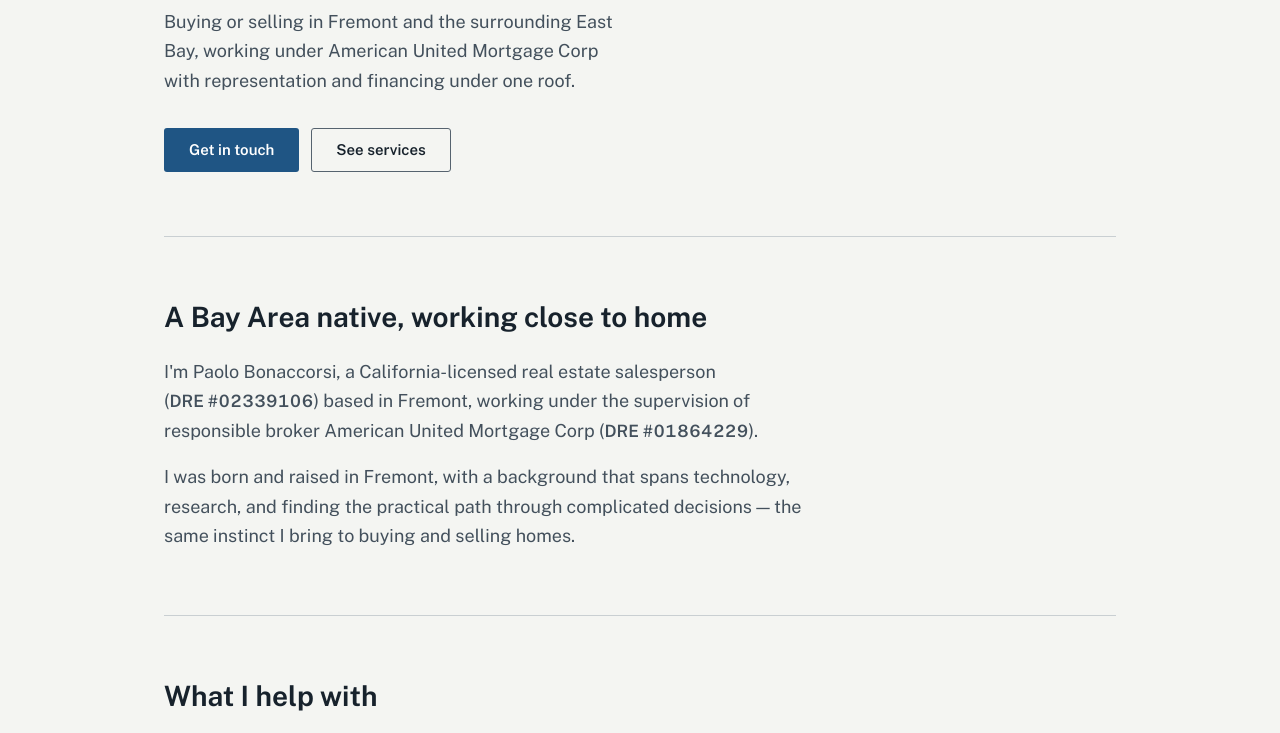
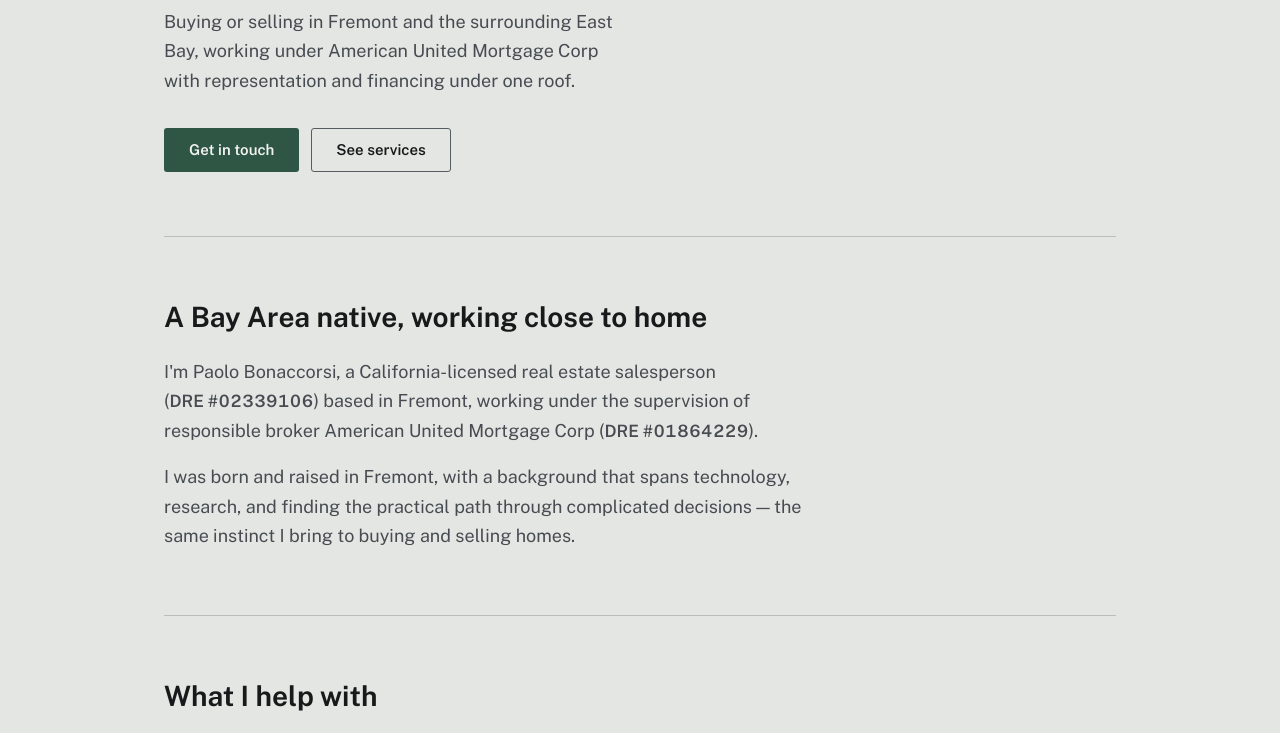
Before and after one commit to somehippie/paolo-bonaccorsi-re, a plain HTML site: page index.html in a window 1280 px wide. Shown: the part 332-1065 px from the top of the page. Drawn offline with nearby package versions, Linux system fonts and the light colour scheme.

Commit message:
Use the Small Tech LLC palette
The re- colour tokens now carry the same grey faceplate ground, ink
and pine accent as the Small Tech site in both themes, replacing the
survey blue. The ridge mark keeps its gold. Token names, type and
layout are unchanged.

Co-Authored-By: Claude Fable 5.1 <noreply@anthropic.com>
Claude-Session: https://claude.ai/code/session_011Qq4MVKEuyYtmY89cyr4oz

```diff
--- a/design/tokens.css
+++ b/design/tokens.css
@@ -1,15 +1,15 @@
 /* Generated from the Paolo Bonaccorsi design system tokens.json. Do not edit by hand. */
 :root {
-  --re-paper: #f4f5f2;
-  --re-surface: #ffffff;
-  --re-surface-2: #e6e9e5;
-  --re-ink: #17222c;
-  --re-ink-soft: #43505c;
-  --re-ink-faint: #56636f;
-  --re-rule: #c9cfd2;
-  --re-accent: #1f5584;
-  --re-accent-ink: #183f63;
-  --re-on-accent: #ffffff;
+  --re-paper: #e4e6e3;
+  --re-surface: #f2f3f1;
+  --re-surface-2: #d6d9d6;
+  --re-ink: #17191b;
+  --re-ink-soft: #464c51;
+  --re-ink-faint: #545b61;
+  --re-rule: #b9bebd;
+  --re-accent: #2f5644;
+  --re-accent-ink: #264536;
+  --re-on-accent: #f2f3f1;
   --re-ridge: #c9a04e;
   --space-1: 4px;
   --space-2: 8px;
@@ -28,30 +28,30 @@
 }
 @media (prefers-color-scheme: dark) {
   :root:not([data-theme="light"]) {
-  --re-paper: #0f1c2a;
-  --re-surface: #152536;
-  --re-surface-2: #1c2f43;
-  --re-ink: #e3eaf0;
-  --re-ink-soft: #a6b6c4;
-  --re-ink-faint: #8a9cac;
-  --re-rule: #2b4057;
-  --re-accent: #8db8e0;
-  --re-accent-ink: #a9cbea;
-  --re-on-accent: #0f1c2a;
+  --re-paper: #141618;
+  --re-surface: #1c1f22;
+  --re-surface-2: #262a2e;
+  --re-ink: #e6e8e6;
+  --re-ink-soft: #a9afb3;
+  --re-ink-faint: #8e959a;
+  --re-rule: #33383d;
+  --re-accent: #8db9a2;
+  --re-accent-ink: #a6cbb7;
+  --re-on-accent: #141618;
   --re-ridge: #d9ae55;
   }
 }
 :root[data-theme="dark"] {
-  --re-paper: #0f1c2a;
-  --re-surface: #152536;
-  --re-surface-2: #1c2f43;
-  --re-ink: #e3eaf0;
-  --re-ink-soft: #a6b6c4;
-  --re-ink-faint: #8a9cac;
-  --re-rule: #2b4057;
-  --re-accent: #8db8e0;
-  --re-accent-ink: #a9cbea;
-  --re-on-accent: #0f1c2a;
+  --re-paper: #141618;
+  --re-surface: #1c1f22;
+  --re-surface-2: #262a2e;
+  --re-ink: #e6e8e6;
+  --re-ink-soft: #a9afb3;
+  --re-ink-faint: #8e959a;
+  --re-rule: #33383d;
+  --re-accent: #8db9a2;
+  --re-accent-ink: #a6cbb7;
+  --re-on-accent: #141618;
   --re-ridge: #d9ae55;
 }
 
```
Also changed, not shown: 1 other file.
